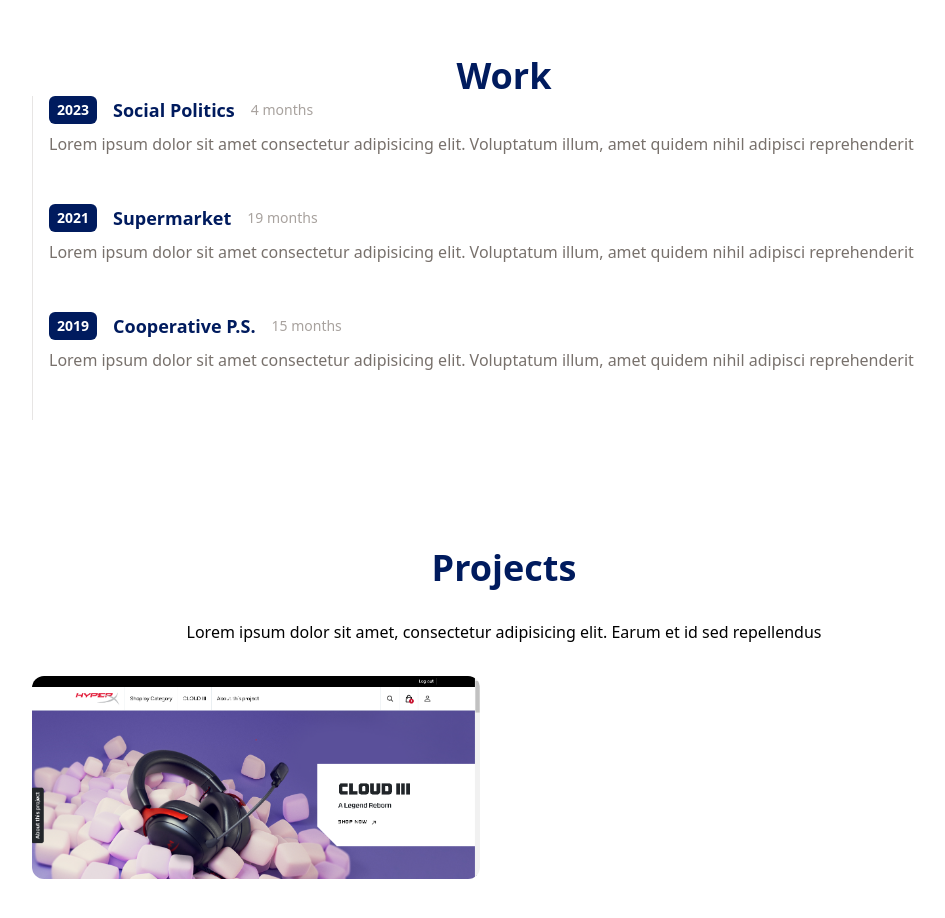
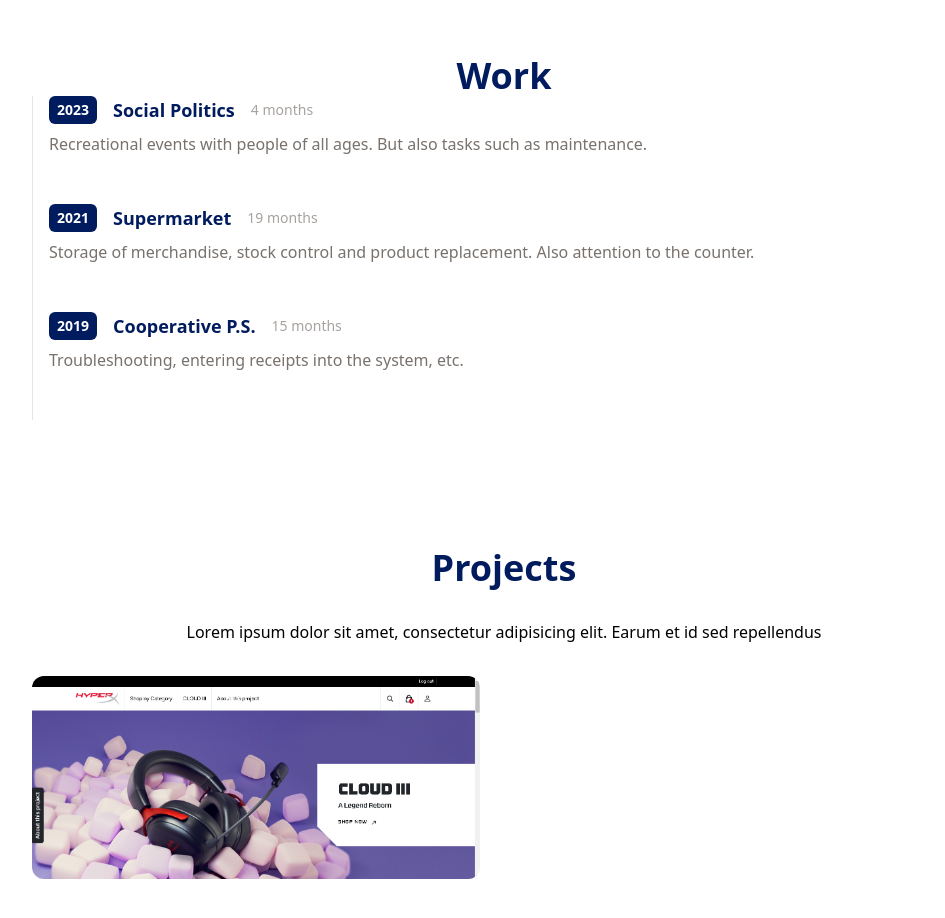
Before and after one commit to facugroso/Portfolio, a React (Vite) app: page / in a window 1280 px wide. Shown: the part 820-1738 px from the top of the page, without its empty margins (168-1113 px from the left). Built offline with nearby package versions, Linux system fonts and the light colour scheme.

Commit message:
Contenido de trabajo

```diff
--- a/src/components/Work.jsx
+++ b/src/components/Work.jsx
@@ -7,21 +7,20 @@ const data = [
     title: "Social Politics",
     duration: "4 months",
     details:
-      "Lorem ipsum dolor sit amet consectetur adipisicing elit. Voluptatum illum, amet quidem nihil adipisci reprehenderit",
+      "Recreational events with people of all ages. But also tasks such as maintenance.",
   },
   {
     year: 2021,
     title: "Supermarket",
     duration: "19 months",
     details:
-      "Lorem ipsum dolor sit amet consectetur adipisicing elit. Voluptatum illum, amet quidem nihil adipisci reprehenderit",
+      "Storage of merchandise, stock control and product replacement. Also attention to the counter.",
   },
   {
     year: 2019,
     title: "Cooperative P.S.",
     duration: "15 months",
-    details:
-      "Lorem ipsum dolor sit amet consectetur adipisicing elit. Voluptatum illum, amet quidem nihil adipisci reprehenderit",
+    details: "Troubleshooting, entering receipts into the system, etc.",
   },
 ];
 
```
